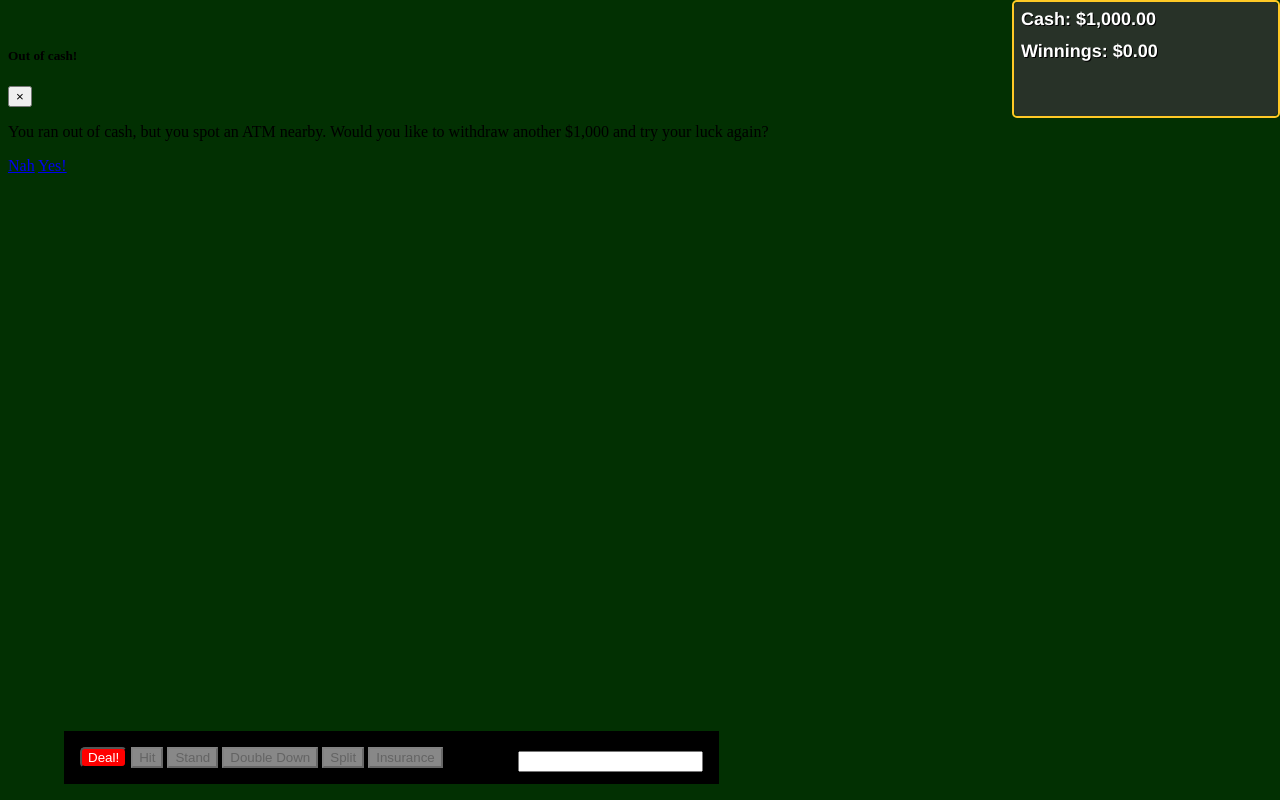
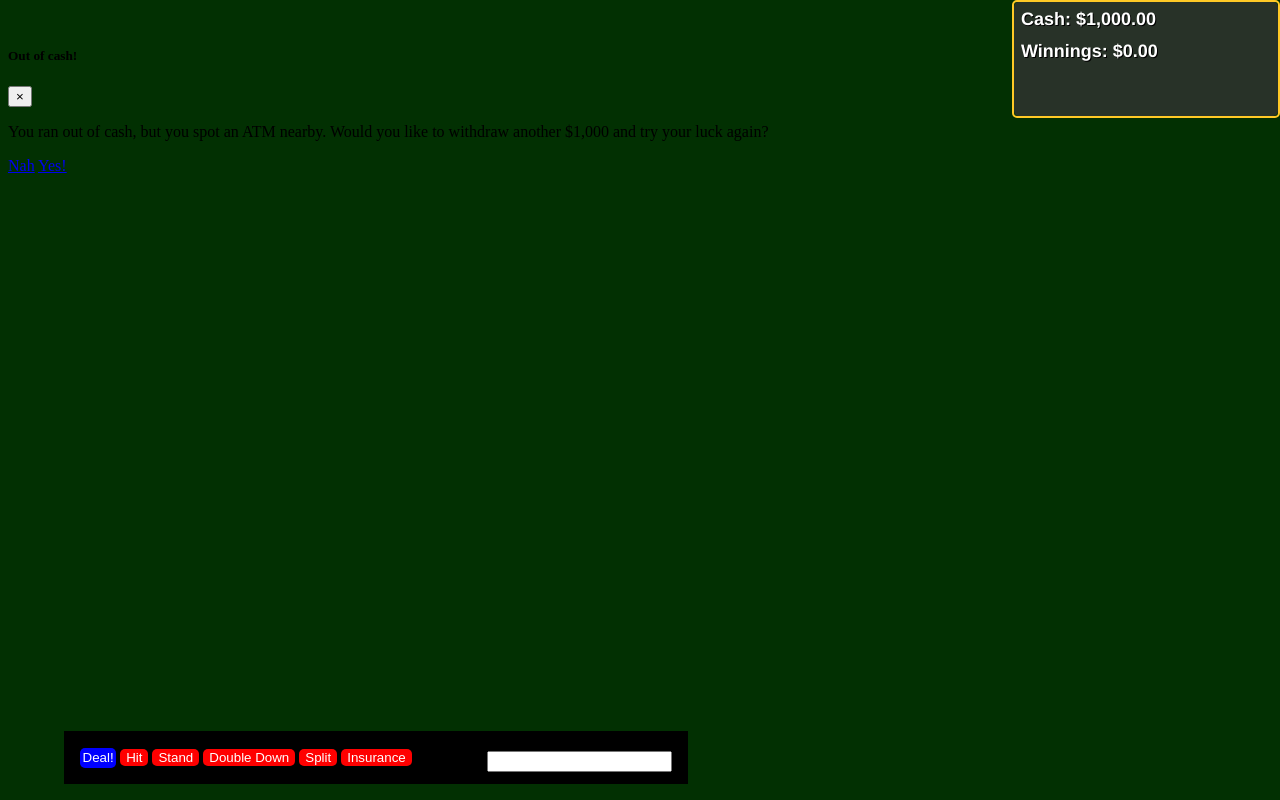
Before and after one commit to AveryNewhart/free-blackjack, a website: page index.html in a window 1280 px wide. Shown: the top 800 px of the page. Drawn offline with nearby package versions, Linux system fonts and the light colour scheme; some icons are missing.

Commit message:
button coloring for enabled and disabled

```diff
--- a/index.html
+++ b/index.html
@@ -33,19 +33,19 @@
                             </div>
 
                             <div id="actions">
-                                <button id="deal" class="myBtn">Deal!</button>
+                                <!-- <button id="deal" class="myBtn">Deal!</button>
                                 <button id="hit" class="myBtn disabled" disabled>Hit</button>
                                 <button id="stand" class="myBtn disabled" disabled>Stand</button>
                                 <button id="double" class="myBtn disabled" disabled>Double Down</button>
                                 <button id="split" class="myBtn disabled" disabled>Split</button>
-                                <button id="insurance" class="myBtn disabled" disabled>Insurance</button>
+                                <button id="insurance" class="myBtn disabled" disabled>Insurance</button> -->
 
-                                <!-- <button id="deal" class="myBtn">Deal!</button>
+                                <button id="deal" class="myBtn">Deal!</button>
                                 <button id="hit" class="myBtn" disabled>Hit</button>
                                 <button id="stand" class="myBtn" disabled>Stand</button>
                                 <button id="double" class="myBtn" disabled>Double Down</button>
                                 <button id="split" class="myBtn" disabled>Split</button>
-                                <button id="insurance" class="myBtn" disabled>Insurance</button> -->
+                                <button id="insurance" class="myBtn" disabled>Insurance</button>
                                 <strong>Wager:</strong> $ <input id="wager" type="text" class="input-small" />
                             </div>
                         </div>
--- a/style.css
+++ b/style.css
@@ -166,30 +166,38 @@ input#wager {
   bottom: 10px;
 }
 
-/* .myBtn {
+.myBtn {
     background-color: red;
     color: white;
     border-radius: 5px;
-} */
+    border: none;
+}
+
+.myBtn:enabled {
+    background-color: blue;
+    border: none;
+    border-radius: 5px;
+    padding: 2.5px;
+}
+
 
 /* Add a new class for the disabled buttons */
-.myBtn.disabled {
-    background-color: #888; /* Change this to the desired background color for disabled buttons */
-    cursor: not-allowed; /* Optionally, change the cursor to indicate the button is disabled */
+/* .myBtn.disabled {
+    background-color: #888;
+    cursor: not-allowed;
 }
 
-/* Style for the enabled buttons */
 .myBtn:not(.disabled) {
-    background-color: red; /* Change this to the desired background color for enabled buttons */
+    background-color: red;
     color: white;
     border-radius: 5px;
 }
 
-/* Optional: Add a hover effect for enabled buttons */
+
 .myBtn:not(.disabled):hover {
-    background-color: #cc0000; /* Change this to the desired hover background color for enabled buttons */
+    background-color: #cc0000;
     cursor: pointer;
-}
+} */
 
 
 /* Media query for small screen sizes */
```
